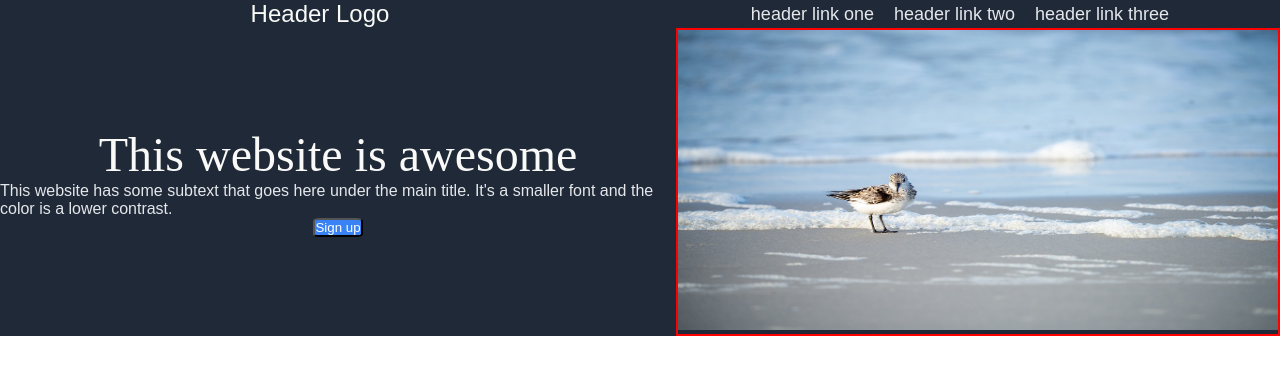
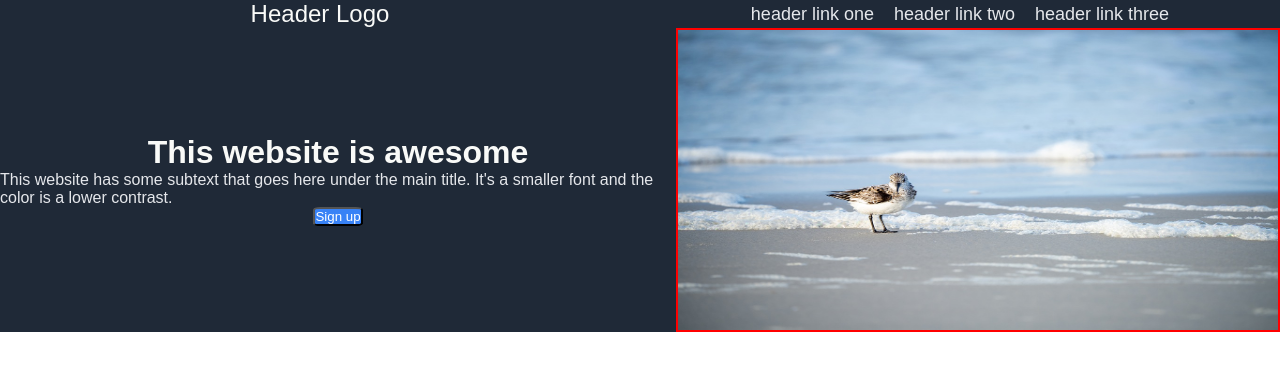
Before and after one commit to fitzs1jm/Landing-page, a plain HTML site: page index.html in a window 1280 px wide. Drawn offline with Linux system fonts and the light colour scheme.

Commit message:
adjust some things on top sections, mess with installing font

```diff
--- a/index.html
+++ b/index.html
@@ -5,6 +5,7 @@
     <meta http-equiv="X-UA-Compatible" content="IE=edge">
     <meta name="viewport" content="width=device-width, initial-scale=1.0">
     <link rel="stylesheet" href="styles.css">
+    <link rel="stylesheet" href="https://fonts.googleapis.com/css2?family=Roboto&display=swap">
     <title>Product Landing Page</title>
 </head>
 <body>
@@ -24,7 +25,7 @@
             <div class="main-text">
                 <h1>This website is awesome</h1>
                 <p>This website has some subtext that goes here under the main title.  It's a smaller font and the color is a lower contrast. </p>
-                <button>Sign up</button>
+                <button type="button">Sign up</button>
             </div>
             <div class="main-img">
                 <img src="bird.jpeg" alt="placeholder for image" width="600px" height="300px">
--- a/styles.css
+++ b/styles.css
@@ -52,6 +52,7 @@ ul{
 
 .main{
     display: flex;
+    flex-direction: row;
     align-items: center;
     justify-content: ;
 
@@ -59,24 +60,24 @@ ul{
 
 }
 
-.main-text{
+.main-text, .main-img{
     display: flex;
     flex-flow: column wrap;
-    justify-content: flex-start;
+    justify-content: center;
     align-items: center;
-    flex: 1 1 350px;
+
 
 
 
 }
 
 .main-img{
-    ;
     border: 2px solid red;
 }
 
 .main h1{
-    font: 48px extra-bold;
+    font: 48px;
+    font-weight: bolder;
     color: #F9FAF8
 }
 
```
